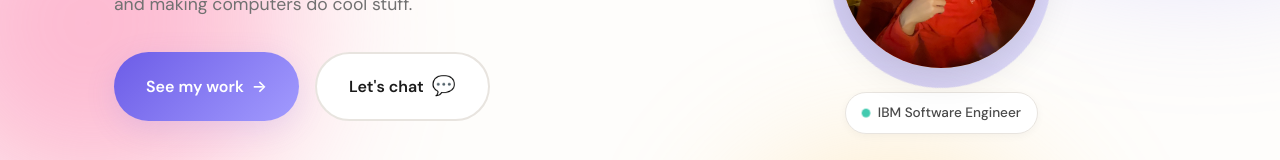
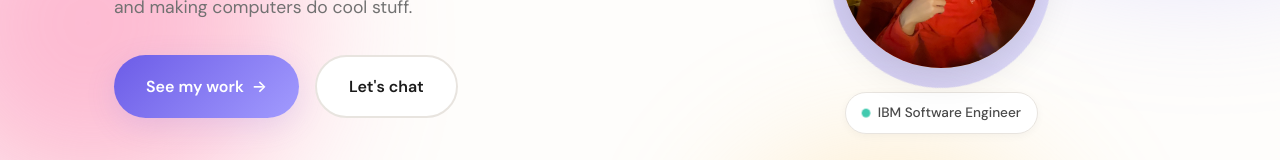
Before and after one commit to allenshen13/allenshen13.github.io, a plain HTML site: page index.html in a window 1280 px wide. Shown: the part 435-595 px from the top of the page. Drawn offline with nearby package versions, Linux system fonts and the light colour scheme.

Commit message:
Fix style

```diff
--- a/index.html
+++ b/index.html
@@ -57,7 +57,6 @@
                 </a>
                 <a href="#contact" class="btn btn-secondary">
                     Let's chat
-                    <span class="btn-emoji">💬</span>
                 </a>
             </div>
             <div class="hero-socials">
```
Also changed, not shown: images/headshot2.PNG (deleted), 2 other files.
